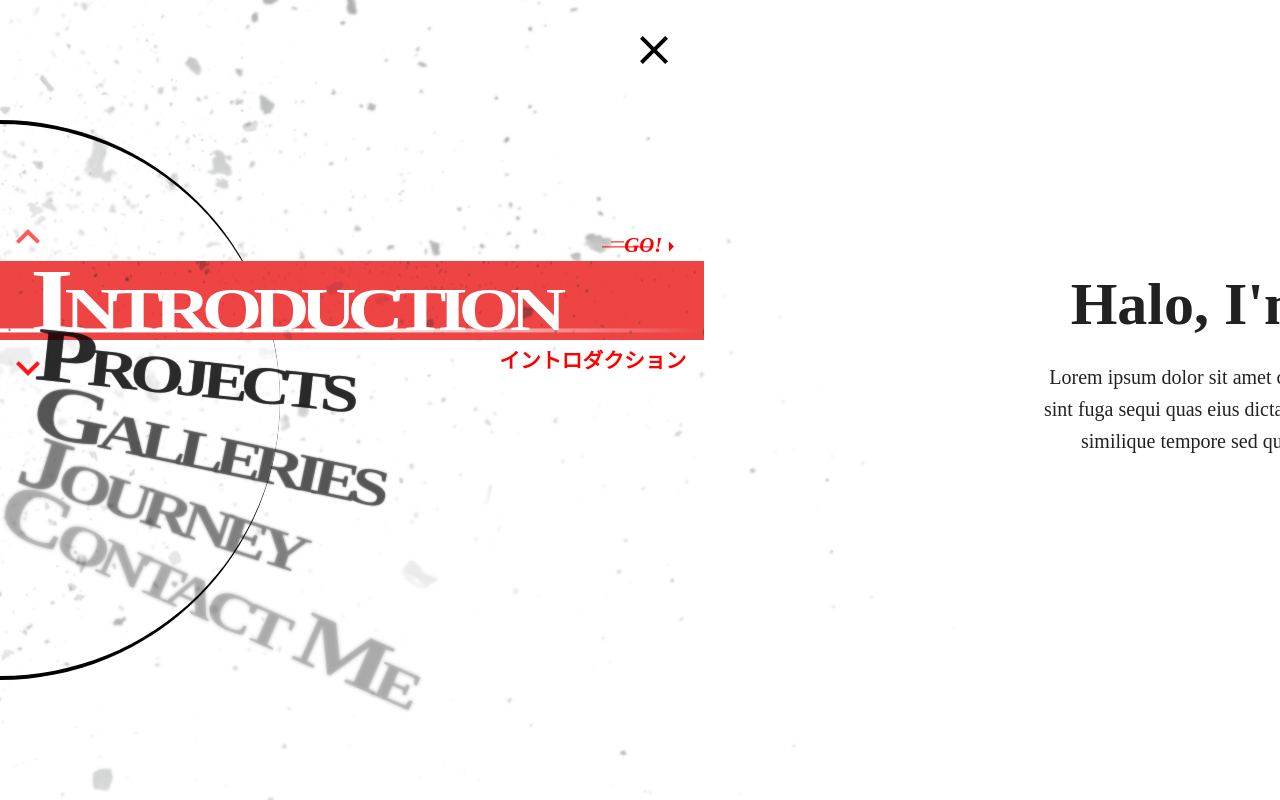
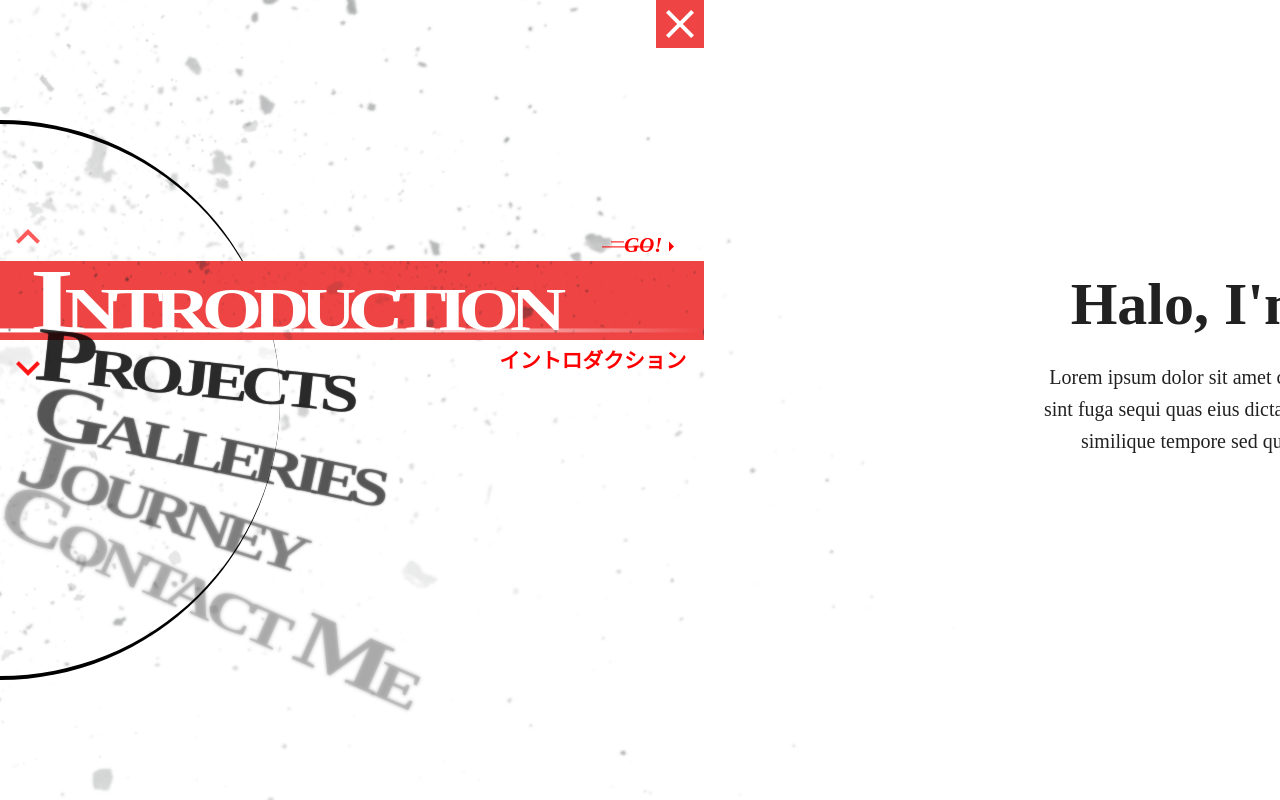
Before and after one commit to lluuvvii/my-personal-web-nextjs, a Next.js app: page /menutest in a window 1280 px wide. Built offline with nearby package versions, Linux system fonts and the light colour scheme.

Commit message:
update close menu button & animation

```diff
--- a/src/app/components/selectMenu/Menus.tsx
+++ b/src/app/components/selectMenu/Menus.tsx
@@ -3,7 +3,7 @@
 import { useState, useEffect, useRef } from 'react'
 import { AnimatePresence, domAnimation, LazyMotion, m, motion } from 'framer-motion'
 import { Box, Typography } from '@mui/material'
-import { ArrowRight, CloseSharp, KeyboardArrowDown, KeyboardArrowUp } from '@mui/icons-material'
+import { ArrowRight, CloseSharp, KeyboardArrowDown, KeyboardArrowUp, Menu } from '@mui/icons-material'
 
 const menuItems = ['Introduction', 'Projects', 'Galleries', 'Journey', 'Contact Me']
 const smallItems = ['イントロダクション', 'プロジェクト', 'ギャラリー', 'ジャーニー', 'コンタクトミー']
@@ -502,8 +502,8 @@ export default function SelectMenu({ onClose, setOnClose }: { onClose: boolean,
       </Box>
       <Box
         component={motion.div}
-        initial={{ opacity: 0, x: '100%', rotate: '180deg', scale: 0 }}
-        animate={{ opacity: 1, x: '0%', rotate: onClose ? '180deg' : '0deg', scale: 1 }}
+        initial={{ opacity: 0, x: '100%' }}
+        animate={{ opacity: 1, x: '0%' }}
         onClick={() => {
           setOnClose(!onClose)
           setCompleteAnimation1(false)
@@ -515,13 +515,42 @@ export default function SelectMenu({ onClose, setOnClose }: { onClose: boolean,
         }}
         sx={{
           position: 'fixed',
-          top: '2vw',
-          right: { xs: '2vw', md: '47vw' },
+          top: { xs: '-0.5vw', md: '0vw' },
+          right: { xs: onClose ? '100vw' : '0vw', md: onClose ? '100vw' : '45vw' },
+          translate: `${onClose ? '100%' : '0%'} 0%`,
           cursor: 'pointer',
           transition: 'right 0.4s ease'
         }}>
-        <CloseSharp color='info' sx={{ color: 'black', fontSize: { xs: '1.5rem', sm: '2rem', md: '2.5rem', lg: '3rem', xl: '3.5rem' } }} />
+        {onClose ?
+          <Menu
+            sx={{
+              backgroundColor: '#ef4444',
+              color: 'white',
+              fontSize: {
+                xs: '1.5rem',
+                sm: '2rem',
+                md: '2.5rem',
+                lg: '3rem',
+                xl: '3.5rem',
+              },
+            }}
+          />
+          :
+          <CloseSharp
+            sx={{
+              backgroundColor: '#ef4444',
+              color: 'white',
+              fontSize: {
+                xs: '1.5rem',
+                sm: '2rem',
+                md: '2.5rem',
+                lg: '3rem',
+                xl: '3.5rem',
+              },
+            }}
+          />
+        }
       </Box>
-    </LazyMotion >
+    </LazyMotion>
   )
 }
```
